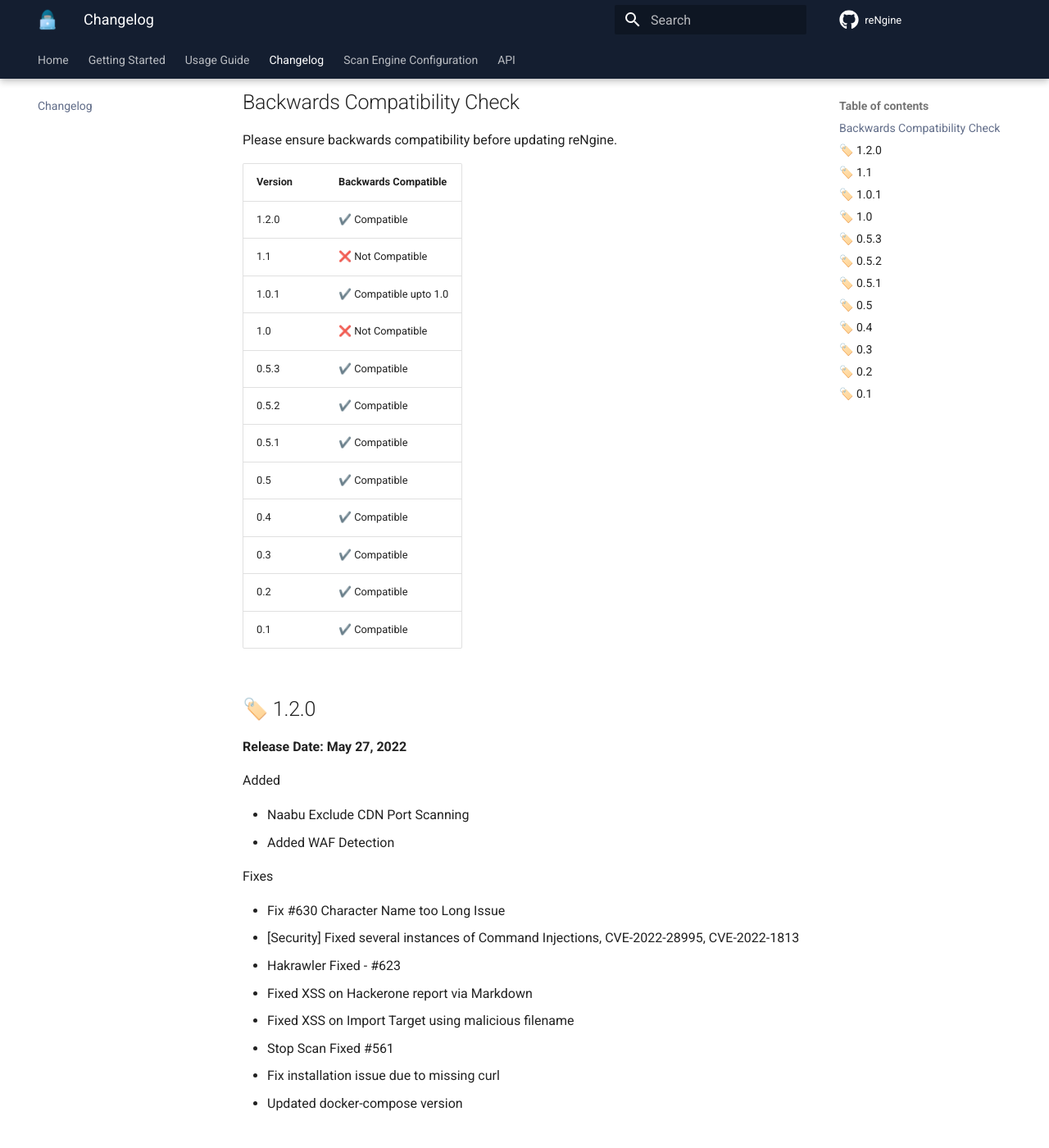
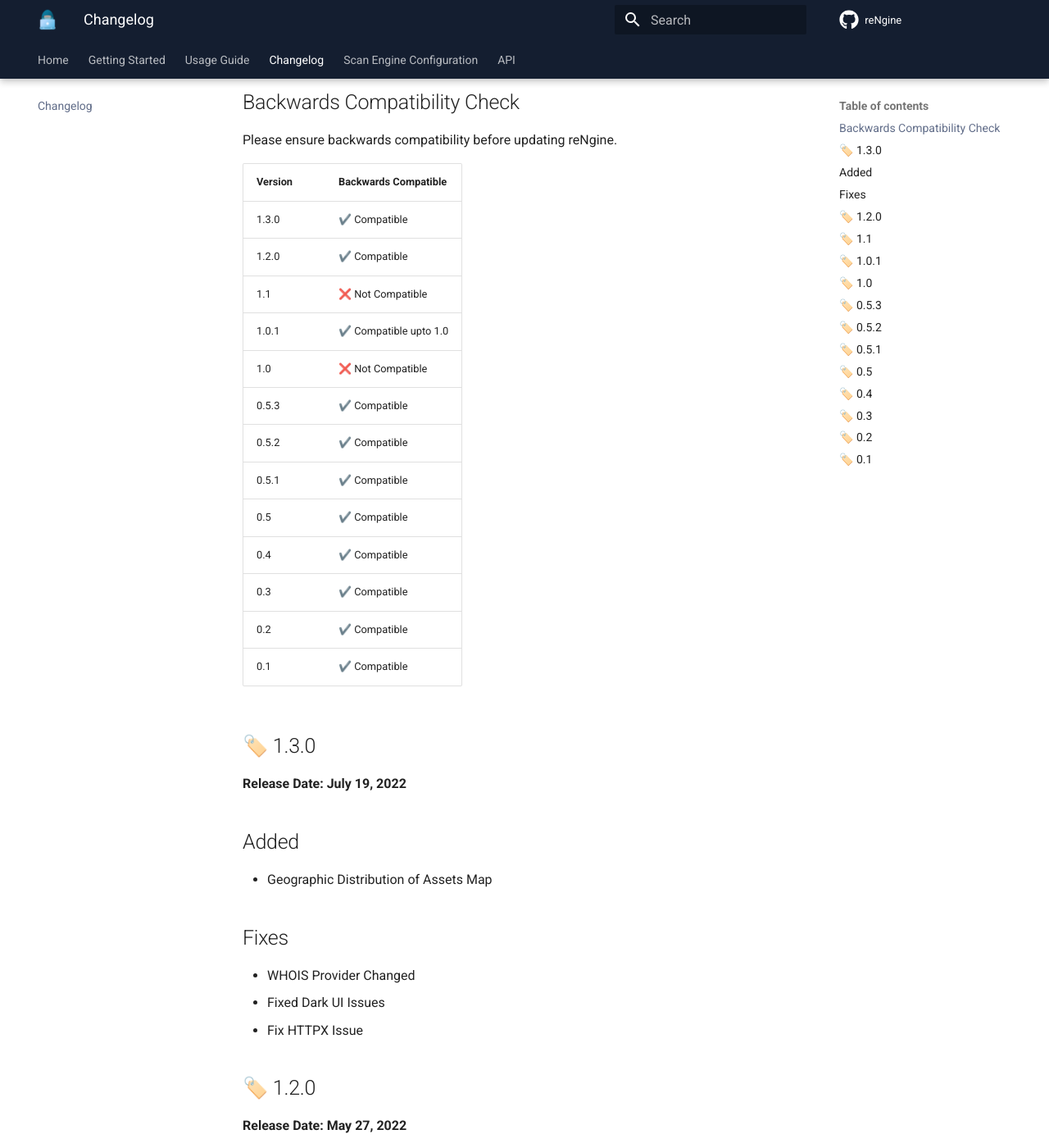
Before and after one commit to yogeshojha/rengineDocumentation, an MkDocs documentation site: the page built from docs/changelog.md, in a window 1280 px wide and 1400 px high, scrolled down 233 px. Shown: the whole window at 82% size. Built offline with MkDocs 1.6.1 and Material for MkDocs 9.7.7, drawn with Linux system fonts in a browser that asks for light colours; comment, search, counter and statistics services are not loaded.

Commit message:
Change 1.3.0

```diff
--- a/docs/changelog.md
+++ b/docs/changelog.md
@@ -8,6 +8,7 @@ Please ensure backwards compatibility before updating reNgine.
 
 | Version                                                      | Backwards Compatible |
 |--------------------------------------------------------------|----------------------|
+| 1.3.0                                                          | ✔️ Compatible                  |
 | 1.2.0                                                          | ✔️ Compatible                  |
 | 1.1                                                          | ❌ Not Compatible            |
 | 1.0.1                                                          | ✔️ Compatible upto 1.0            |
@@ -20,6 +21,21 @@ Please ensure backwards compatibility before updating reNgine.
 | 0.3                                                          | ✔️ Compatible                  |
 | 0.2                                                          | ✔️ Compatible                  |
 | 0.1                                                          | ✔️ Compatible                  |
+
+
+## 🏷️ 1.3.0
+**Release Date: July 19, 2022**
+
+## Added
+
+- Geographic Distribution of Assets Map
+
+## Fixes
+
+- WHOIS Provider Changed
+- Fixed Dark UI Issues
+- Fix HTTPX Issue
+
 
 ## 🏷️ 1.2.0
 
```
